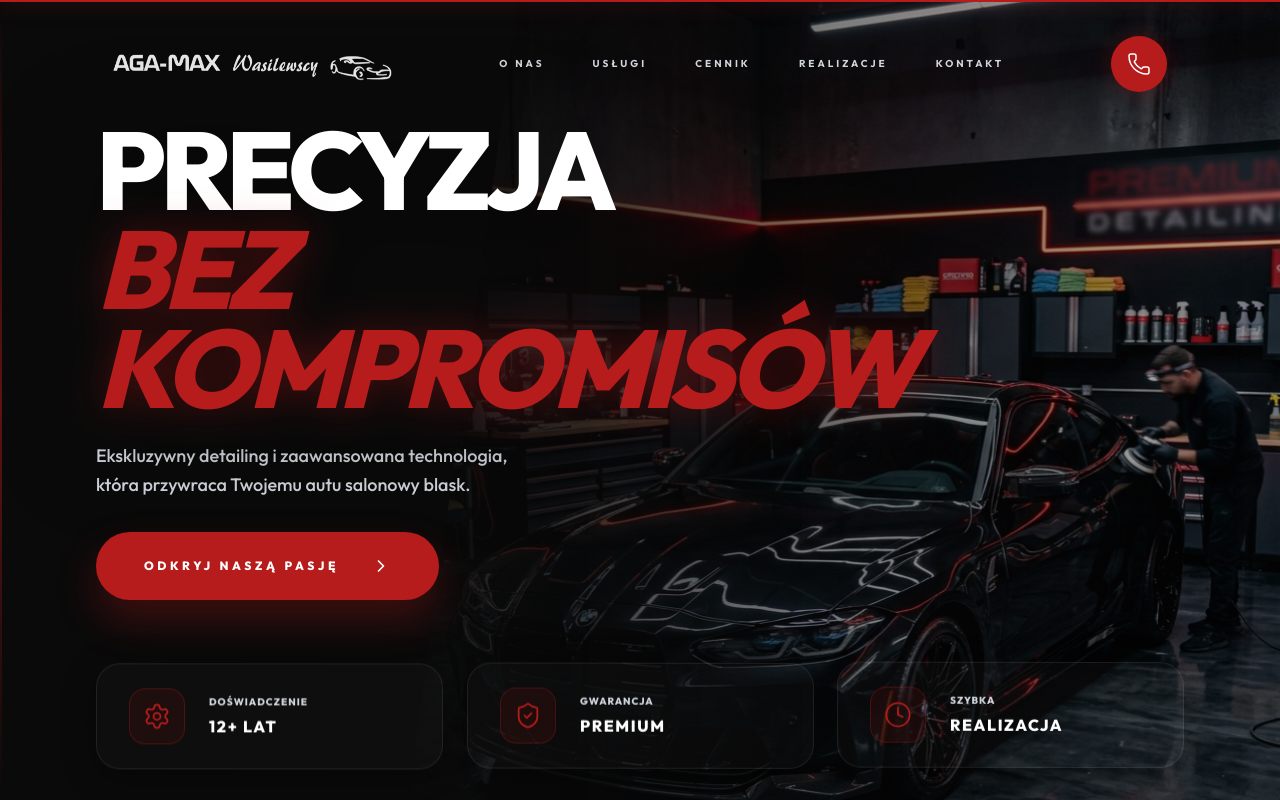
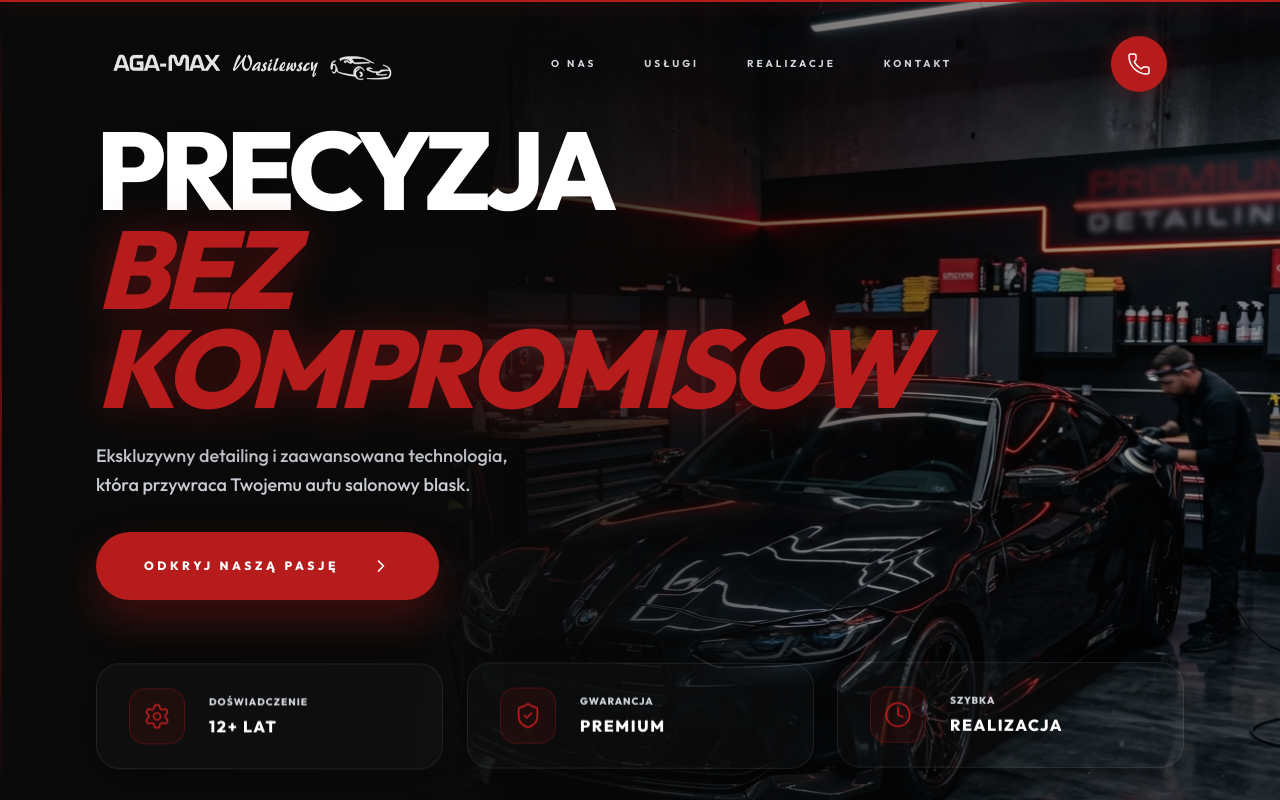
Before and after one commit to loosesites/wasilewski, a Next.js app: page /wasilewski/ in a window 1280 px wide. Shown: the top 800 px of the page. Built offline with nearby package versions, Linux system fonts and the light colour scheme; a web font is replaced by a local one.

Commit message:
Usunięcie sekcji Cennik z nawigacji

```diff
--- a/src/app/page.tsx
+++ b/src/app/page.tsx
@@ -592,7 +592,6 @@ export default function Home() {
             {[
               { name: 'O nas', href: '#about' },
               { name: 'Usługi', href: '#services' },
-              { name: 'Cennik', href: '#pricing' },
               { name: 'Realizacje', href: '#realizations' },
               { name: 'Kontakt', href: '#contact' }
             ].map((item) => (
@@ -662,7 +661,6 @@ export default function Home() {
               {[
                 { name: 'O nas', href: '#about' },
                 { name: 'Usługi', href: '#services' },
-                { name: 'Cennik', href: '#pricing' },
                 { name: 'Realizacje', href: '#realizations' },
                 { name: 'Kontakt', href: '#contact' }
               ].map((item) => (
```
